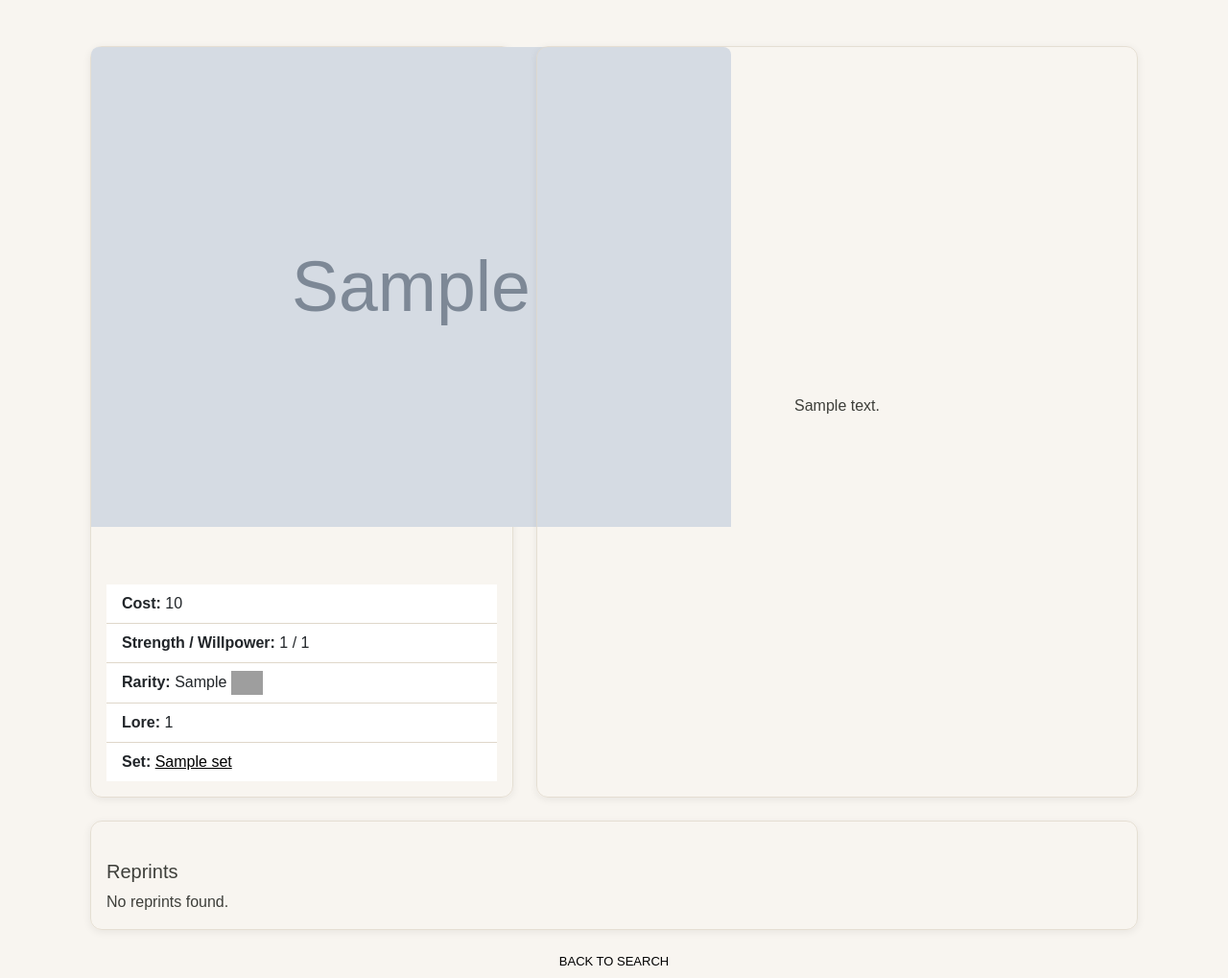
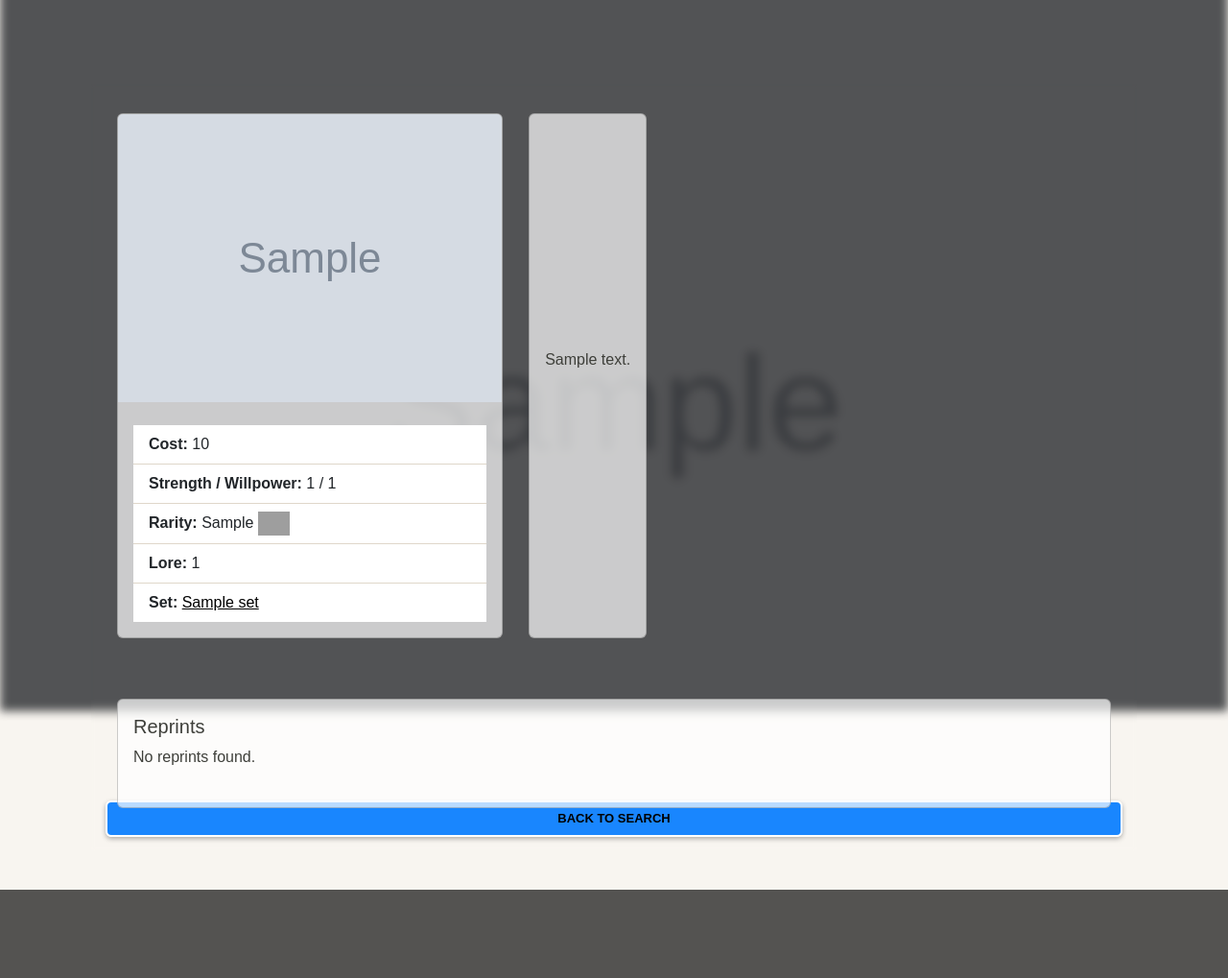
Before and after one commit to Fabaderheld/mtg-db, a Flask app: page /lorcana/card/1 in a window 1280 px wide. Shown: the part 59-1078 px from the top of the page at 96% size. After the commit the page ends 986 px from the top, so only its background shows below. Run offline with Flask 3, Linux system fonts and the light colour scheme; tables that the repository leaves empty hold one stand-in row (values such as "Sample post"); grey boxes marked "Sample" are stand-in pictures; some libraries are stand-ins or nearby versions; grey boxes are pictures that could not be loaded.

Commit message:
WIP: fixed hover and lorcana bg image

```diff
--- a/static/css/lorcana.css
+++ b/static/css/lorcana.css
@@ -162,37 +162,14 @@ a:focus {
     font-family: 'Beleren', sans-serif;
 }
 
-.card {
-    display: flex;
-    flex-direction: column;
-    border-radius: 12px;
-    box-shadow: 0 2px 8px rgba(0, 0, 0, 0.07);
+/* Hover effect class - only apply to cards that should have hover */
+.card-hover {
     transition: transform 0.15s, box-shadow 0.15s;
-    background: #fff;
-    margin-bottom: 24px;
 }
 
-.card-body {
-    flex: 1 1 auto;
-    display: flex;
-    flex-direction: column;
-    justify-content: flex-end;
-}
-
-.card:hover {
+.card-hover:hover {
     transform: translateY(-4px) scale(1.02);
     box-shadow: 0 6px 24px rgba(0, 0, 0, 0.12);
-}
-
-.card-img-top {
-    display: block;
-    margin: 0 auto 12px auto;
-    height: 550px;
-    /* or 320px, or whatever you prefer */
-    width: 100%;
-    object-fit: contain;
-    background: #f8f5f0;
-    border-radius: 8px 8px 0 0;
 }
 
 .set-checkbox-container {
--- a/templates/lorcana/base.html
+++ b/templates/lorcana/base.html
@@ -10,6 +10,50 @@
     <!-- Custom CSS -->
     <link rel="stylesheet" href="{{ url_for('static', filename='css/spinner.css') }}">
     <link rel="stylesheet" href="{{ url_for('static', filename='css/lorcana.css') }}">
+
+    <style>
+        body {
+            position: relative;
+            min-height: 100vh;
+            margin: 0;
+        }
+
+        body::before {
+            content: "";
+            position: fixed;
+            inset: 0;
+            z-index: -1;
+            background-image: url("{{ url_for('static', filename='images/lorcana/lorcana_back.png') }}");
+            background-size: cover;
+            background-position: top center;
+            /* Focus on the art part */
+
+            background-repeat: no-repeat;
+            background-color: rgba(0, 0, 0, 0.7);
+            background-blend-mode: multiply;
+            filter: blur(10px);
+            /* Maybe more blur for detailed card art */
+            opacity: 0.8;
+            /* Slightly more transparent */
+            pointer-events: none;
+        }
+
+        .container {
+            background-color: rgba(255, 255, 255, 0.8);
+            padding: 20px;
+            border-radius: 10px;
+        }
+
+        .card {
+            background-color: rgba(255, 255, 255, 0.95);
+            border: none;
+        }
+
+        .no-hover:hover {
+            transform: none !important;
+        }
+    </style>
+    {% block head_extra %}{% endblock %}
 </head>
 
 
--- a/templates/lorcana/card_detail.html
+++ b/templates/lorcana/card_detail.html
@@ -1,14 +1,77 @@
 {% extends "lorcana/base.html" %}
+{% block head_extra %}
+<style>
+    body::before {
+        background-image: url("/{{ card.local_image_path }}") !important;
+        filter: blur(5px);
+        opacity: 0.9;
+    }
+
+    /* Style the main container */
+    .container {
+        background-color: rgba(255, 255, 255, 0);
+        /* Semi-transparent white */
+        padding: 20px;
+        border-radius: 10px;
+    }
+
+    /* Make the row container transparent */
+    .row {
+        background-color: rgba(255, 255, 255, 0) !important;
+        /* Very transparent white */
+        backdrop-filter: blur(2px);
+        /* Slight blur for readability */
+        margin-left: -15px;
+        /* Adjust for Bootstrap's default row margin */
+        margin-right: -15px;
+        padding: 15px;
+        /* Add padding to compensate for the margin */
+    }
+
+    /* Style cards for better visibility */
+    .card {
+        background-color: rgba(255, 255, 255, 0.7) !important;
+        /* Semi-transparent cards */
+        border: 1px solid rgba(0, 0, 0, 0.2);
+    }
+
+    /* Make the "Back to Search" button stand out */
+    .btn-primary {
+        background-color: rgba(0, 123, 255, 0.9) !important;
+        border: 2px solid white !important;
+        font-weight: bold;
+        box-shadow: 0 2px 5px rgba(0, 0, 0, 0.3);
+    }
+
+    /* Style for the card preview tooltip */
+    .card-preview-tooltip {
+        position: absolute;
+        display: none;
+        background-color: white;
+        border: 1px solid #ccc;
+        padding: 5px;
+        border-radius: 5px;
+        box-shadow: 0 0 10px rgba(0, 0, 0, 0.5);
+        z-index: 1000;
+    }
+
+    .card-preview-tooltip img {
+        max-height: 300px;
+        max-width: 215px;
+    }
+</style>
+{% endblock %}
 
 {% block content %}
 <div class="container mt-5">
     <div class="row">
         <!-- Left: Card image and details -->
-        <div class="col-md-5">
-            <div class="card mb-4 no-hover">
+        <div class="row d-flex align-items-stretch">
+            <div class="col-12 col-md-5 d-flex align-items-stretch">
+                <div class="card h-100 no-hover custom-card-style">
                     {% if card.local_image_path %}
-                <img src="/{{ card.local_image_path }}" class="card-img-top" alt="{{ card.name }}"
-                    style="height: 500px; width: auto; object-fit: contain;">
+                    <img src="/{{ card.local_image_path }}" class="card-img-top img-fluid custom-card-style"
+                        alt="{{ card.name }}" style="object-fit: contain;">
                     {% else %}
                     <div class="card-img-top bg-secondary text-white d-flex align-items-center justify-content-center"
                         style="height: 300px;">
@@ -23,7 +86,8 @@
                             <li class="list-group-item"><strong>Strength / Willpower:</strong> {{ card.strength }} / {{
                                 card.willpower
                                 }}</li>
-                        <li class="list-group-item"><strong>Rarity:</strong> {{ card.rarity | capitalize | replace("_",
+                            <li class="list-group-item"><strong>Rarity:</strong> {{ card.rarity | capitalize |
+                                replace("_",
                                 " ") }} <img
                                     src="{{ url_for('static', filename='images/lorcana/rarity/' ~ card.rarity | lower |replace('_', '-') ~ '-64px.webp') }}"
                                     style="max-height: 25px;"> </li>
@@ -39,8 +103,8 @@
                 </div>
             </div>
             <!-- Right: Oracle text -->
-        <div class="col-md-7">
-            <div class="card h-100 no-hover">
+            <div class="col-12 col-md-7 d-flex align-items-stretch">
+                <div class="card h-100 no-hover mt-md-0 mt-4">
                     <div class="card-body d-flex justify-content-center align-items-center">
                         <p class="card-text text-center" style="white-space: pre-line;">{{
                             card.text | lorcana_icons }}</p>
@@ -48,8 +112,9 @@
                     </div>
                 </div>
             </div>
+        </div>
         <div class="col-12 mt-4">
-            <div class="card mb-4 no-hover">
+            <div class="card mt-4 no-hover">
                 <div class="card-body">
                     <h5 class="card-title">Reprints</h5>
                     {% if reprints %}
--- a/templates/lorcana/partials/card_grid.html
+++ b/templates/lorcana/partials/card_grid.html
@@ -1,10 +1,10 @@
 {% for card in cards %}
 <div class="col-md-4 mb-4">
-    <div class="card">
+    <div class="card custom-card-style card-hover">
         <a href="{{ url_for('lorcana.card_detail', card_id=card.id) }}"
             class="card-link text-decoration-none text-dark">
             {% if card.local_image_path %}
-            <img src="/{{ card.local_image_path }}" class="card-img-top" alt="{{ card.name }}">
+            <img src="/{{ card.local_image_path }}" class="card-img-top custom-card-style" alt="{{ card.name }}">
             {% else %}
             <div class="card-img-top bg-secondary text-white d-flex align-items-center justify-content-center"
                 style="height: 300px;">
--- a/templates/mtg/partials/card_grid.html
+++ b/templates/mtg/partials/card_grid.html
@@ -1,6 +1,6 @@
 {% for card in cards %}
 <div class="col-md-4 mb-4">
-    <div class="card custom-card-style">
+    <div class="card custom-card-style card-hover">
         <a href="{{ url_for('mtg.card_detail', card_id=card.id) }}" class="card-link text-decoration-none text-dark">
             {% if card.local_image_path %}
             <img src="/{{ card.local_image_path }}" class="card-img-top custom-card-style" alt="{{ card.name }}">
```
Also changed, not shown: static/css/mtg.css (+10 -0 lines). Lines whose indentation alone changed are shown as unchanged.
